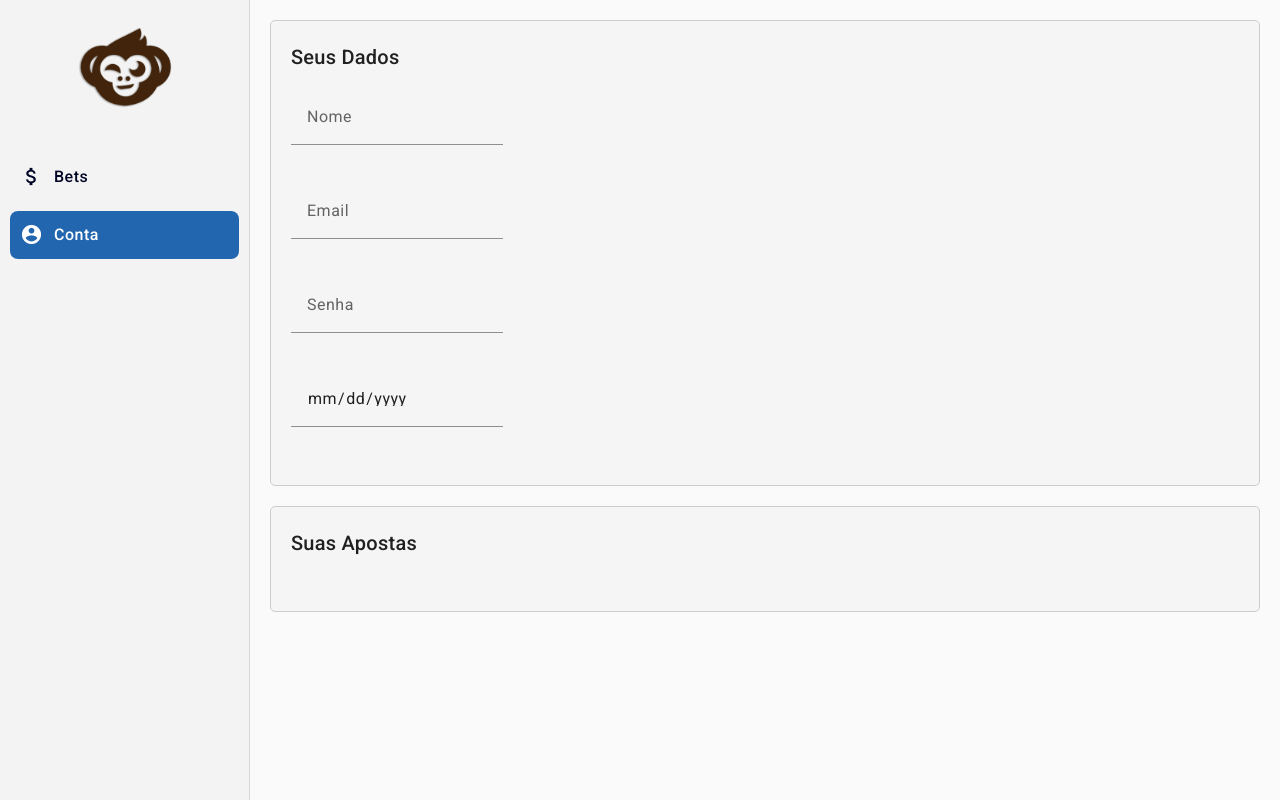
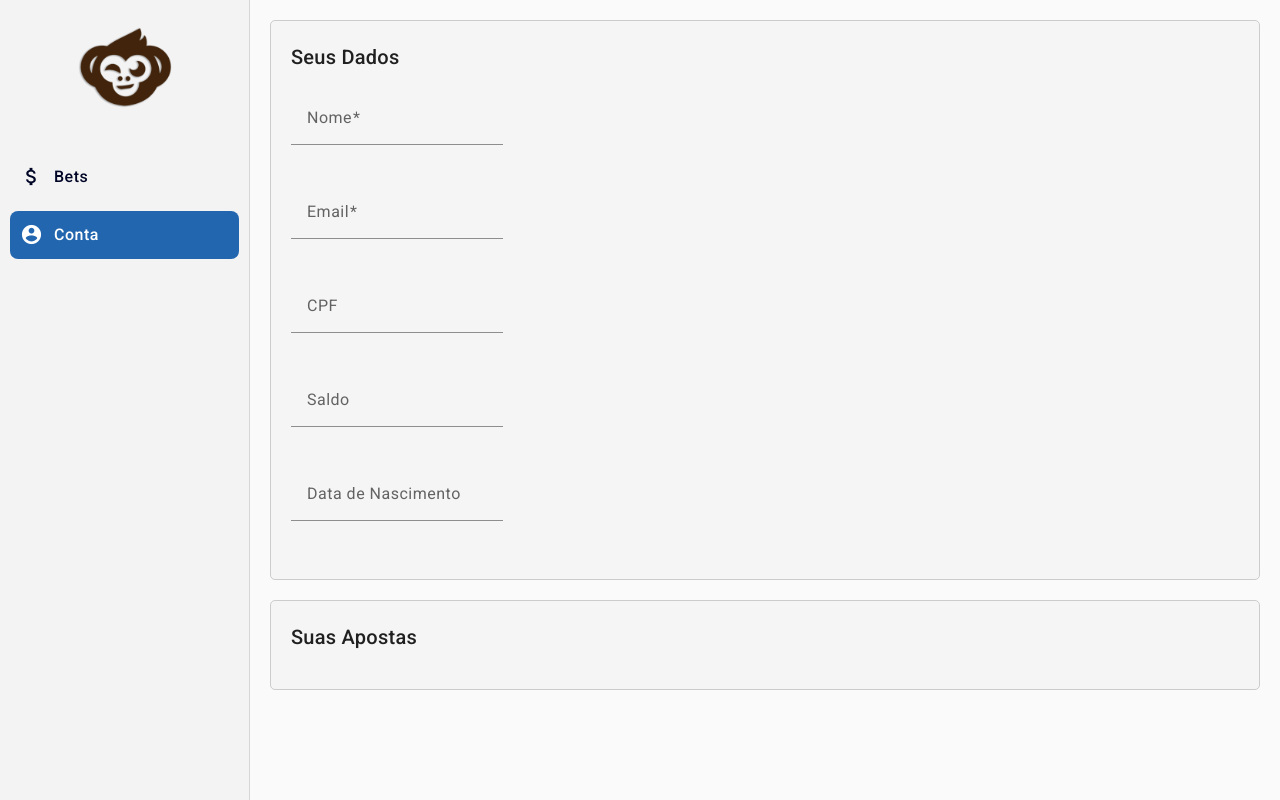
Before and after one commit to juanfariastk/PixZoo, an Angular app: page /dashboard/user in a window 1280 px wide. Built offline with nearby package versions, Linux system fonts and the light colour scheme.

Commit message:
fix bets input and feat user data and user bets

```diff
--- a/src/app/side-navbar/main-content-user/main-content-user.component.html
+++ b/src/app/side-navbar/main-content-user/main-content-user.component.html
@@ -3,22 +3,32 @@
   <form [formGroup]="userDataForm">
     <div class="form-group">
       <mat-form-field>
+        <mat-label>Nome</mat-label>
         <input matInput placeholder="Nome" formControlName="name" required>
       </mat-form-field>
     </div>
-    <div class="form-group">
+    <div class="form-group ">
       <mat-form-field>
+        <mat-label>Email</mat-label>
         <input matInput placeholder="Email" formControlName="email" required>
       </mat-form-field>
     </div>
-    <div class="form-group">
+    <div class="form-group readonly">
       <mat-form-field>
-        <input matInput placeholder="Senha" formControlName="password" required>
+        <mat-label>CPF</mat-label>
+        <input matInput placeholder="CPF" formControlName="CPF"  readonly>
       </mat-form-field>
     </div>
-    <div class="form-group">
+    <div class="form-group readonly">
       <mat-form-field>
-        <input matInput type="date" placeholder="Aniversário" formControlName="birthday" required>
+        <mat-label>Saldo</mat-label>
+        <input matInput placeholder="Saldo atual" formControlName="amountDeposited"  readonly>
+      </mat-form-field>
+    </div>
+    <div class="form-group readonly">
+      <mat-form-field>
+        <mat-label>Data de Nascimento</mat-label>
+        <input matInput placeholder="Aniversário" formControlName="birthday" readonly>
       </mat-form-field>
     </div>
   </form>
@@ -26,16 +36,19 @@
 
 <div class="user-bets">
   <h2>Suas Apostas</h2>
-  <mat-list>
-    <mat-list-item *ngFor="let bet of userBets">
-      <div class="bet-details">
-        <div class="animal-details" *ngFor="let animalSelected of bet.animalsSelected">
-          (Animal: {{ animalSelected.key}})
-        </div>
-        <div class="amount-details">
-          Valor da Aposta: R$ {{ bet.amountBet }}
+  <mat-card *ngFor="let bet of userBets" class="bet-card">
+    <div class="bet-details">
+      <div class="animal-details">
+        <div class="animal-image" *ngFor="let animalSelected of bet.animalsSelected">
+          <img [src]="getAnimalImageUrl(animalSelected.key)" alt="Animal Image" />
         </div>
       </div>
-    </mat-list-item>
-  </mat-list>
+      <div class="amount-details">
+        Valor da Aposta: R$ {{ bet.amountBet }}
+      </div>
+      <div class="amount-details">
+        Data: {{ bet.date }}
+      </div>
+    </div>
+  </mat-card>
 </div>
--- a/src/app/side-navbar/main-content-user/main-content-user.component.scss
+++ b/src/app/side-navbar/main-content-user/main-content-user.component.scss
@@ -18,16 +18,33 @@
   margin-bottom: 16px;
 }
 
+.bet-card {
+  margin: 10px;
+  padding: 5px;
+  width: 100%;
+}
+
 .bet-details {
   display: flex;
+  flex-wrap: wrap;
   justify-content: space-between;
   align-items: center;
+  padding: 2px;
 }
 
 .animal-details {
-    font-weight: bold;
+  display: flex;
+  gap: 10px;
+  flex-wrap: nowrap;
 }
 
-  .amount-details {
-    color: #777;
+.animal-image {
+  max-width: 100px;
+  height: auto;
 }
+
+.readonly {
+  input {
+    cursor: pointer;
+  }
+}
--- a/src/app/side-navbar/main-content-user/main-content-user.component.ts
+++ b/src/app/side-navbar/main-content-user/main-content-user.component.ts
@@ -3,6 +3,8 @@
 import { UserService } from 'src/app/users/services/user.service';
 import { FormGroup, FormBuilder, Validators } from '@angular/forms';
 import { UserAllData } from 'src/app/shared/types/userAllData.type';
+import { animalsArray } from 'src/app/shared/animals/animalsArray';
+import { formatDate } from '@angular/common';
 
 @Component({
   selector: 'app-main-content-user',
@@ -11,7 +13,8 @@
 })
 export class MainContentUserComponent implements OnInit {
   userDataForm: FormGroup;
-    userBets:any[] = [];
+  userBets: any[] = [];
+  animalsArray = animalsArray;
 
   constructor(
     private betControlService: BetControlService,
@@ -21,20 +24,31 @@
     this.userDataForm = this.formBuilder.group({
       name: ['', Validators.required],
       email: ['', [Validators.required, Validators.email]],
-        password: ['', Validators.required],
-        birthday: ['', Validators.required]
+      password: [''],
+      birthday: [''],
+      CPF: [''],
+      amountDeposited: [''],
     });
   }
 
+  getAnimalImageUrl(key: string): string {
+    const animal = this.animalsArray.find(animal => animal.name === key);
+    return animal ? animal.url : '';
+  }
+
   ngOnInit() {
-
     this.userService.getCurrentUserAllData().subscribe((user: UserAllData | null) => {
       if (user) {
+        const dateParts = user.birthday.split('/');
+        const formattedDate = `${dateParts[0]}/${dateParts[1]}/${dateParts[2]}`;
+
         this.userDataForm.patchValue({
           name: user.name,
           email: user.email,
           password: user.password,
-            birthday: user.birthday
+          birthday: formattedDate,
+          CPF: user.CPF,
+          amountDeposited: user.amountDeposited
         });
       }
     });
@@ -44,6 +58,5 @@
         this.userBets = bets;
       }
     });
-
   }
 }
--- a/src/app/side-navbar/main-content/main-content.component.html
+++ b/src/app/side-navbar/main-content/main-content.component.html
@@ -9,6 +9,7 @@
 
 <div class="bet-container">
   <mat-form-field class="bet-input">
+    <mat-label>Digite o valor da sua aposta</mat-label>
     <input matInput [(ngModel)]="betAmount" type="number" placeholder="Valor da aposta" required />
   </mat-form-field>
 
--- a/src/app/side-navbar/main-content/main-content.component.ts
+++ b/src/app/side-navbar/main-content/main-content.component.ts
@@ -69,6 +69,11 @@ export class MainContentComponent {
 
       try {
         await this.userService.updateAmountDeposited(dataBet.amountBet).toPromise();
+        this.snackBar.open('Aposta Realizada! Você pode checar na aba de Conta', 'Fechar', {
+          duration: 3500,
+          horizontalPosition: 'left',
+          verticalPosition: 'bottom',
+        });
         console.log('Saldo atualizado com sucesso.');
       } catch (error) {
         console.error('Erro ao atualizar o saldo:', error);
```
Lines whose indentation alone changed are shown as unchanged.
